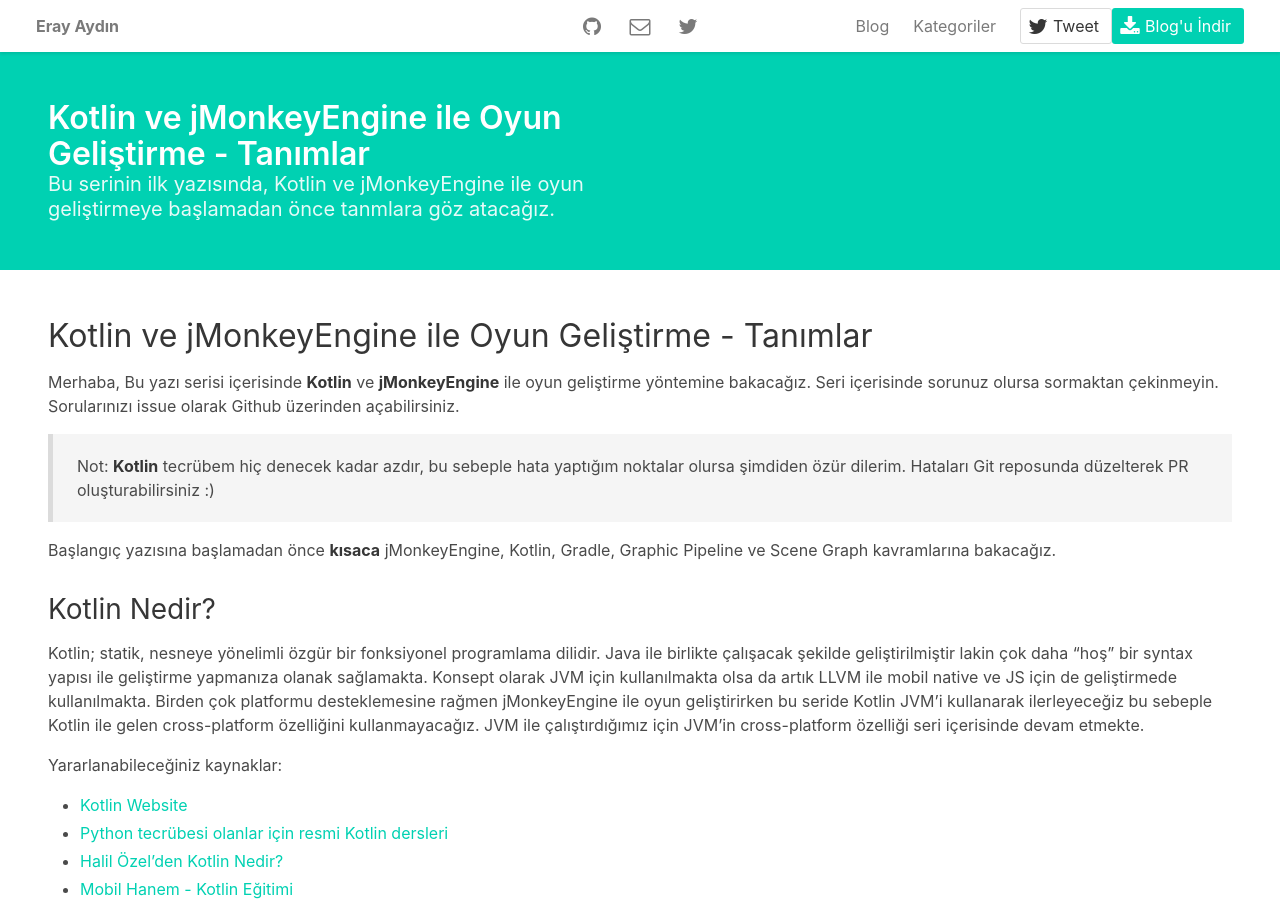
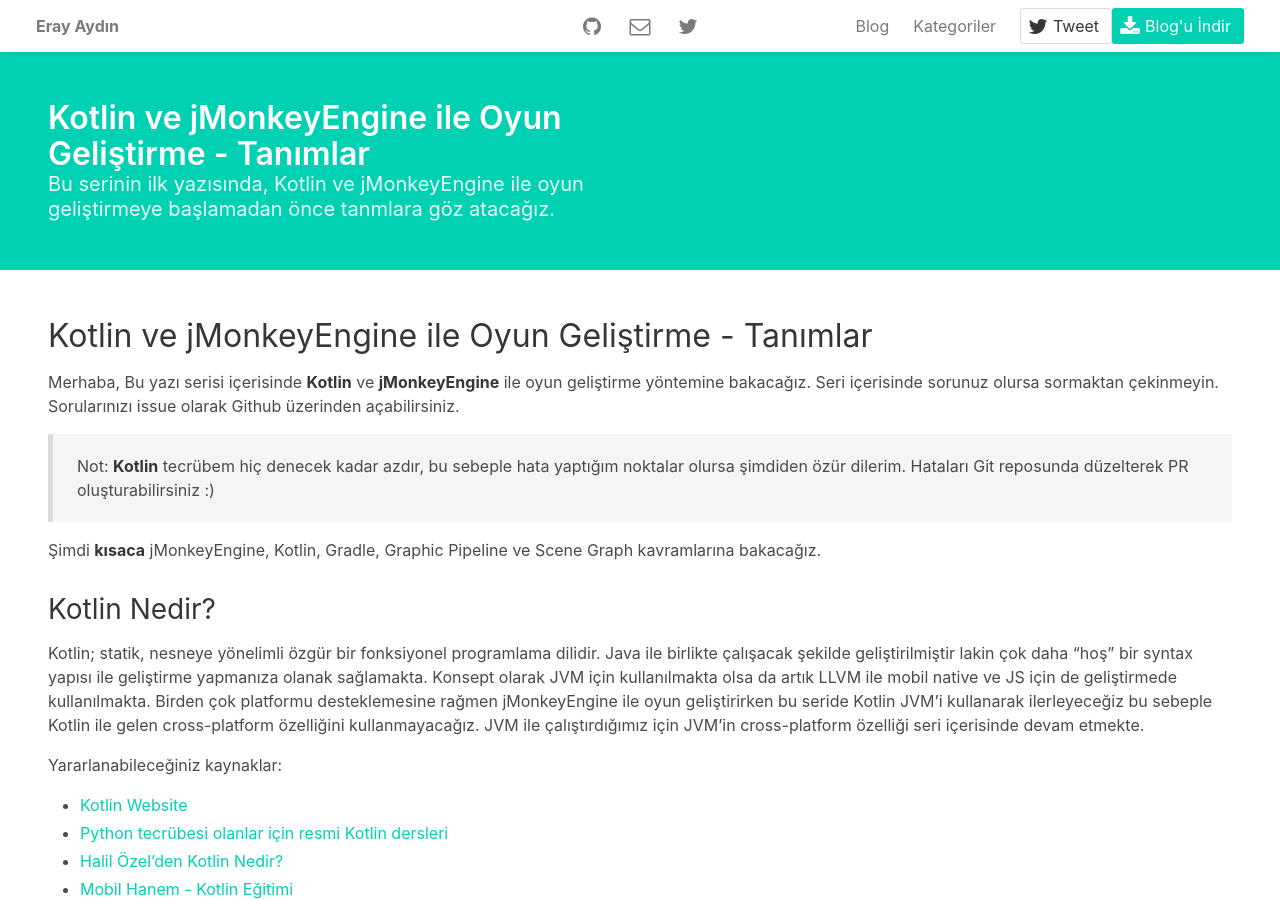
Before and after one commit to erayaydin/erayaydin.github.io, a Jekyll site: the page built from _posts/2020-03-22-kotlin-jmonkeyengine-oyun-gelistirme-tanimlar.md, in a window 1280 px wide and 900 px high. Built offline with Jekyll 4.4.1, drawn with Linux system fonts in a browser that asks for light colours.

Commit message:
Fix Typo on a post.
- Fix typo on the 'kotlin-jmonkeyengine-oyun-gelistirme-tanimlar' post.

```diff
--- a/_posts/2020-03-22-kotlin-jmonkeyengine-oyun-gelistirme-tanimlar.md
+++ b/_posts/2020-03-22-kotlin-jmonkeyengine-oyun-gelistirme-tanimlar.md
@@ -22,7 +22,7 @@
 
 > Not: **Kotlin** tecrübem hiç denecek kadar azdır, bu sebeple hata yaptığım noktalar olursa şimdiden özür dilerim. Hataları Git reposunda düzelterek PR oluşturabilirsiniz :)
 
-Başlangıç yazısına başlamadan önce **kısaca** jMonkeyEngine, Kotlin, Gradle, Graphic Pipeline ve Scene Graph kavramlarına bakacağız.
+Şimdi **kısaca** jMonkeyEngine, Kotlin, Gradle, Graphic Pipeline ve Scene Graph kavramlarına bakacağız.
 
 ## Kotlin Nedir?
 
```
